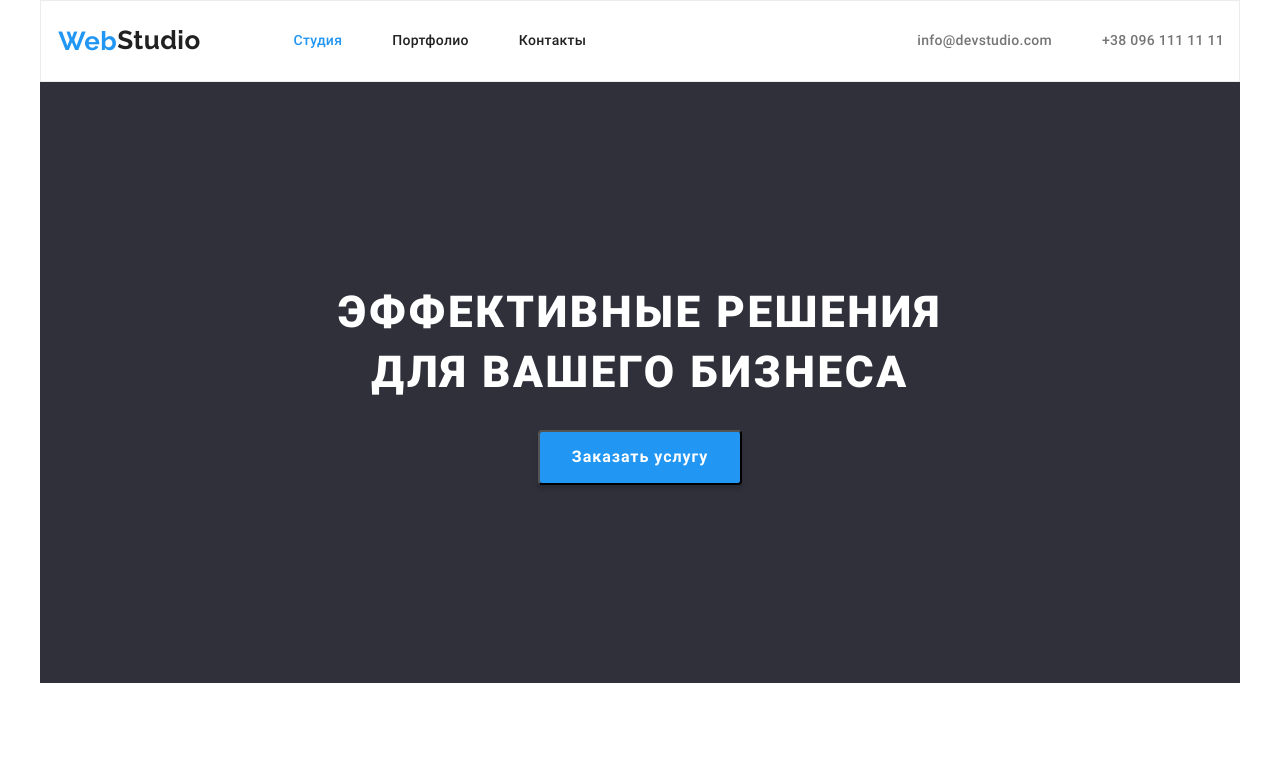
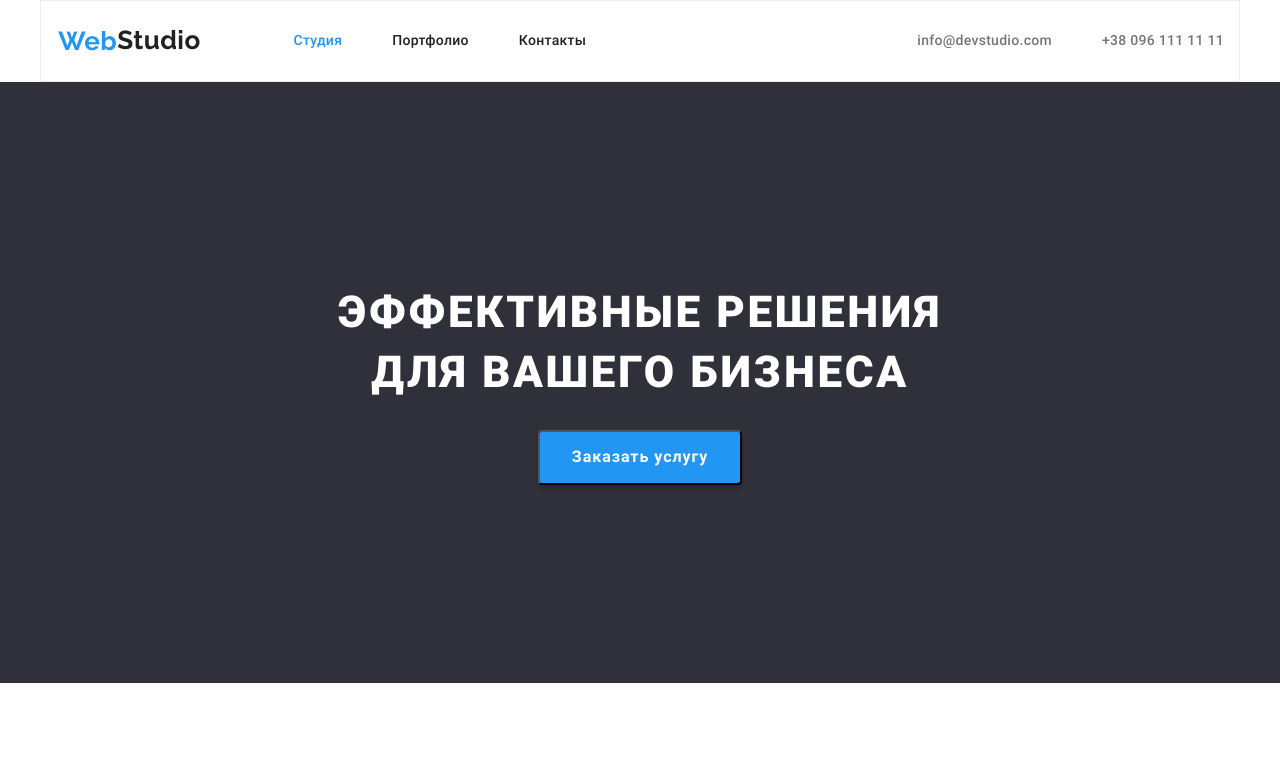
Before and after one commit to alohaexe/goit-markup-hw-03, a plain HTML site: page index.html in a window 1280 px wide. Shown: the top 774 px of the page. Drawn offline with Linux system fonts and the light colour scheme.

Commit message:
Розтягнуто фон героя

```diff
--- a/css/styles.css
+++ b/css/styles.css
@@ -189,10 +189,13 @@
 }
 
 /* -----------------Герой------------------- */
+.hero {
+  background: var(--footer-color);
+}
 .hero-container {
   margin: 0 auto;
   padding: 200px 0 198px;
-  background: var(--footer-color);
+  /* background: var(--footer-color); */
 }
 .hero-title {
   margin-bottom: 28px;
```
